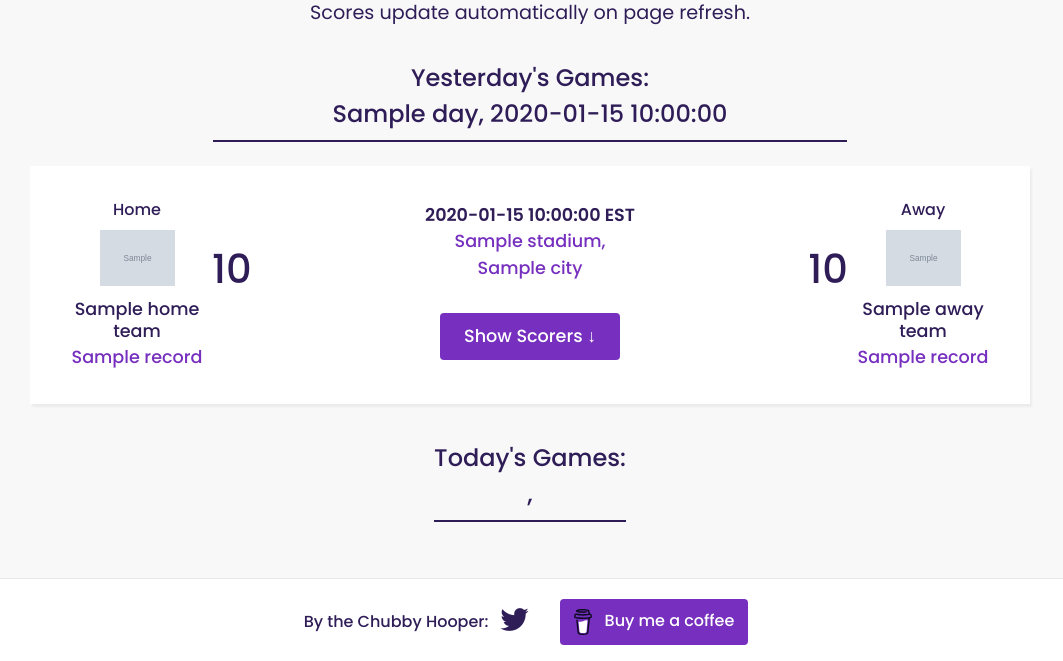
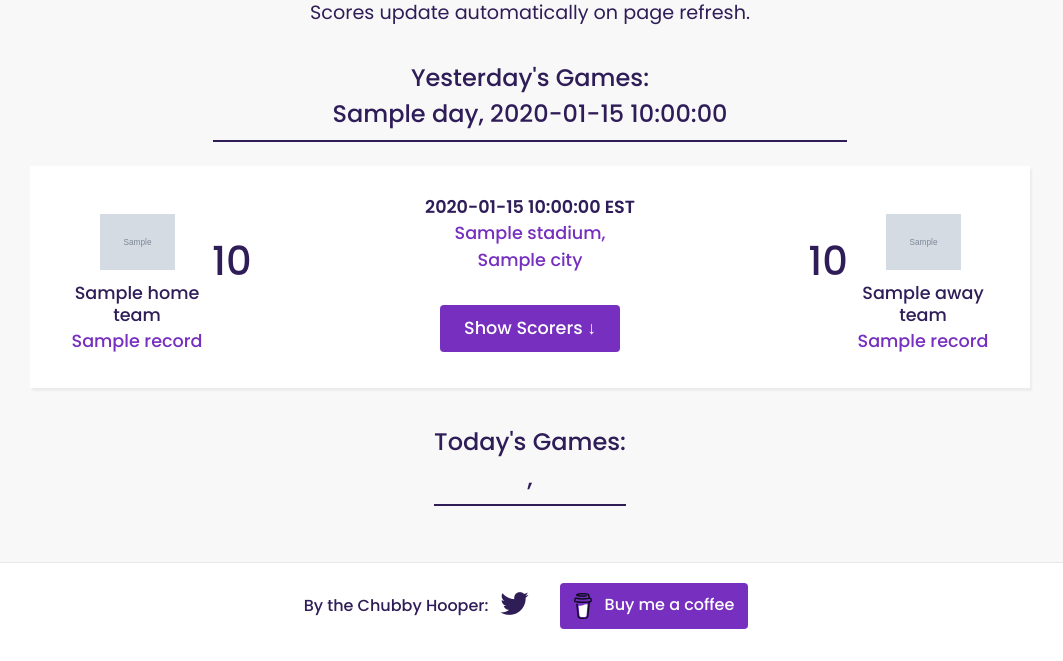
Before and after one commit to daneasterman/chubby-sports, a Flask app: template templates/soccer/worldcup/games.html in a window 1280 px wide. Shown: the part 353-1014 px from the top of the page, without its empty margins (110-1173 px from the left). After the commit the page ends 982 px from the top, so only its background shows below. Run offline with Flask 2, Linux system fonts and the light colour scheme; the template is opened without the code that fills it: most values are stand-ins (such as "Sample title", 1, 10 or a date in 2020); grey boxes marked "Sample" are stand-in pictures; some libraries are stand-ins or nearby versions.

Commit message:
Remove home/away text

```diff
--- a/static/css/styles.css
+++ b/static/css/styles.css
@@ -166,12 +166,15 @@ h2.section_subtitle, .small_subtitle {
 	align-items: center;
 }
 
-.team_column {
+.team_column, .wc_team_column {
 	display: flex;
 	flex-direction: column;
 	align-items: center;
 	padding: 2rem 0.5rem 0 0.5rem;
 	max-width: 150px;
+}
+.wc_team_column {
+	padding-top: 3rem
 }
 
 .team_logo {
--- a/templates/soccer/worldcup/today.html
+++ b/templates/soccer/worldcup/today.html
@@ -3,8 +3,7 @@
 		<div class="game_wrapper">
 			<div class="soccer_flex">
 					<div class="team_row">
-						<div class="team_column">
-								<p class="home_away">Home</p>
+						<div class="wc_team_column">
 								<img class="team_logo"
 										src="{{ g.home_team.logo }}"
 										alt="team logo" />
@@ -32,8 +31,7 @@
 
 				<div class="team_row">
 					<p class="score">{{ g.away_team.score }}</p>
-					<div class="team_column">
-							<p class="home_away">Away</p>
+					<div class="wc_team_column">
 							<img class="team_logo"
 									src="{{ g.away_team.logo }}"
 									alt="team logo" />
--- a/templates/soccer/worldcup/yesterday.html
+++ b/templates/soccer/worldcup/yesterday.html
@@ -3,8 +3,7 @@
 		<div class="game_wrapper">
 			<div class="soccer_flex">
 					<div class="team_row">
-						<div class="team_column">
-								<p class="home_away">Home</p>
+						<div class="wc_team_column">
 								<img class="team_logo"
 										src="{{ g.home_team.logo }}"
 										alt="team logo" />
@@ -32,8 +31,7 @@
 
 				<div class="team_row">
 					<p class="score">{{ g.away_team.score }}</p>
-					<div class="team_column">
-							<p class="home_away">Away</p>
+					<div class="wc_team_column">
 							<img class="team_logo"
 									src="{{ g.away_team.logo }}"
 									alt="team logo" />
```
